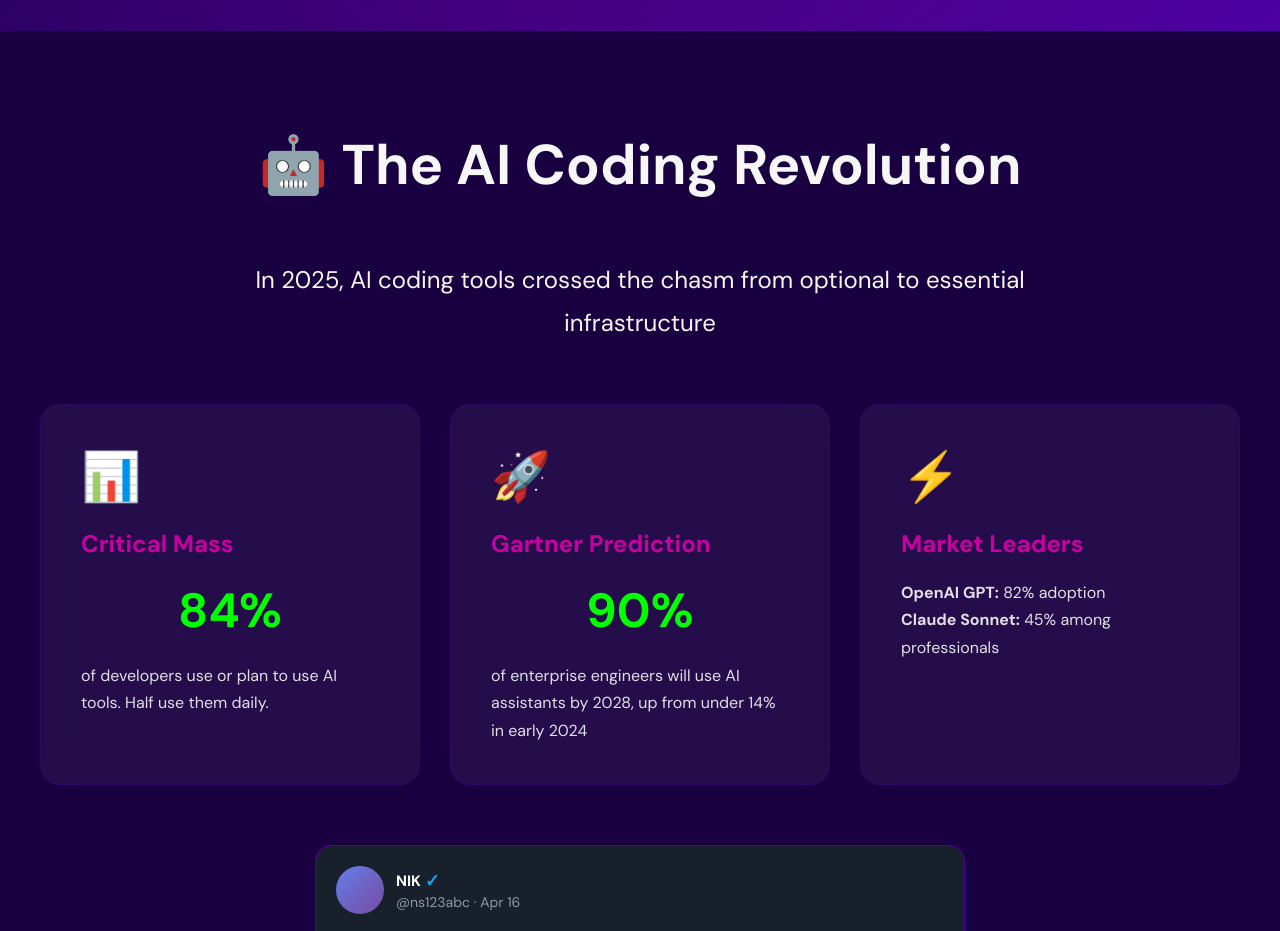
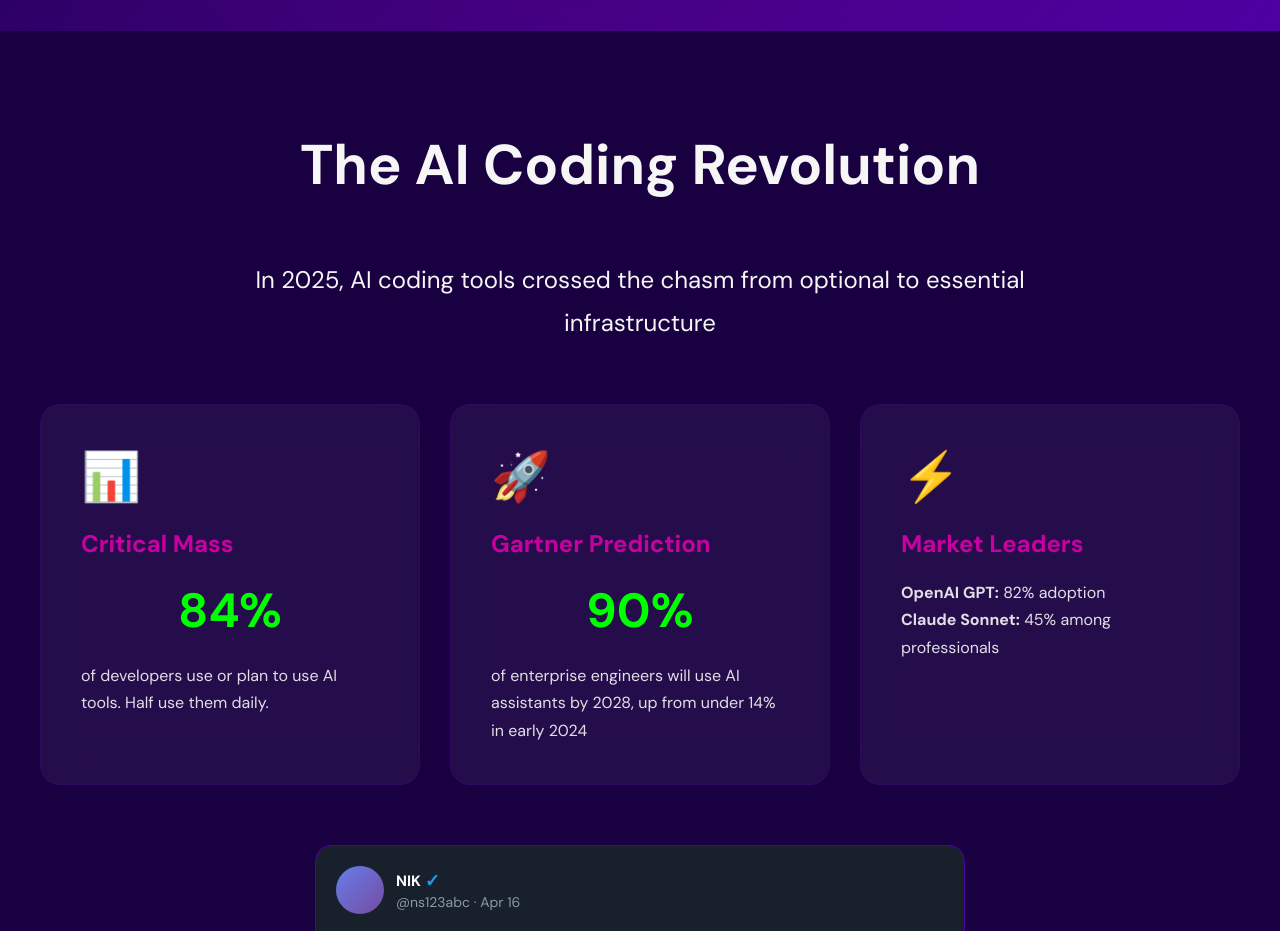
Before and after one commit to Xamfonos/developer_wrapped_2025, a plain HTML site: page index.html in a window 1280 px wide. Shown: the part 800-1731 px from the top of the page. Drawn offline with Linux system fonts and the light colour scheme.

Commit message:
Remove character from AI Coding Revolution headline

```diff
--- a/index.html
+++ b/index.html
@@ -637,7 +637,7 @@
     <!-- 2. AI CODING REVOLUTION -->
     <section class="dark-section" id="section-1">
         <div class="container">
-            <h2 class="big-headline scroll-reveal">🤖 The AI Coding Revolution</h2>
+            <h2 class="big-headline scroll-reveal">The AI Coding Revolution</h2>
             <p class="section-intro scroll-reveal">In 2025, AI coding tools crossed the chasm from optional to essential infrastructure</p>
 
             <div class="card-grid">
```
